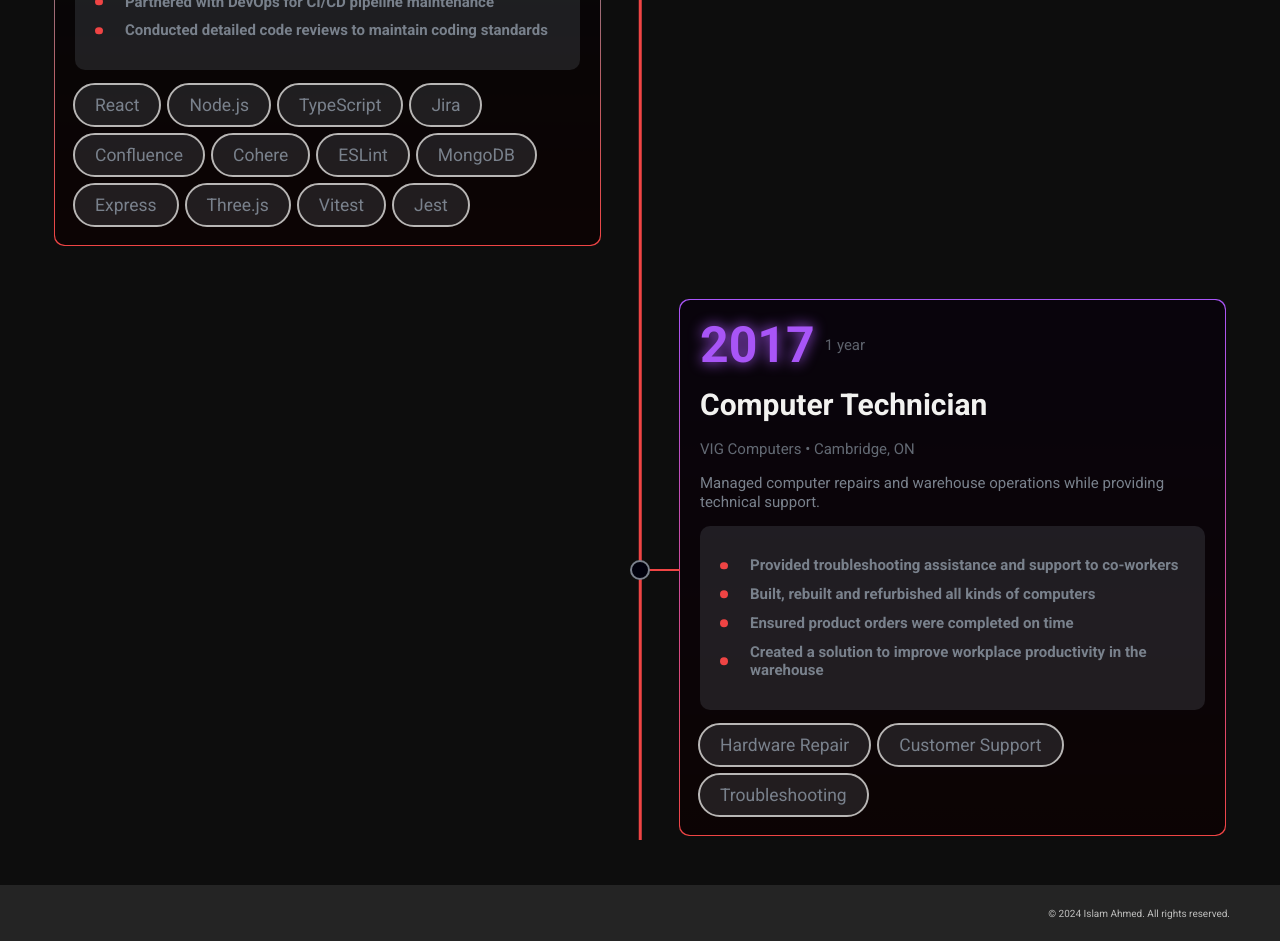
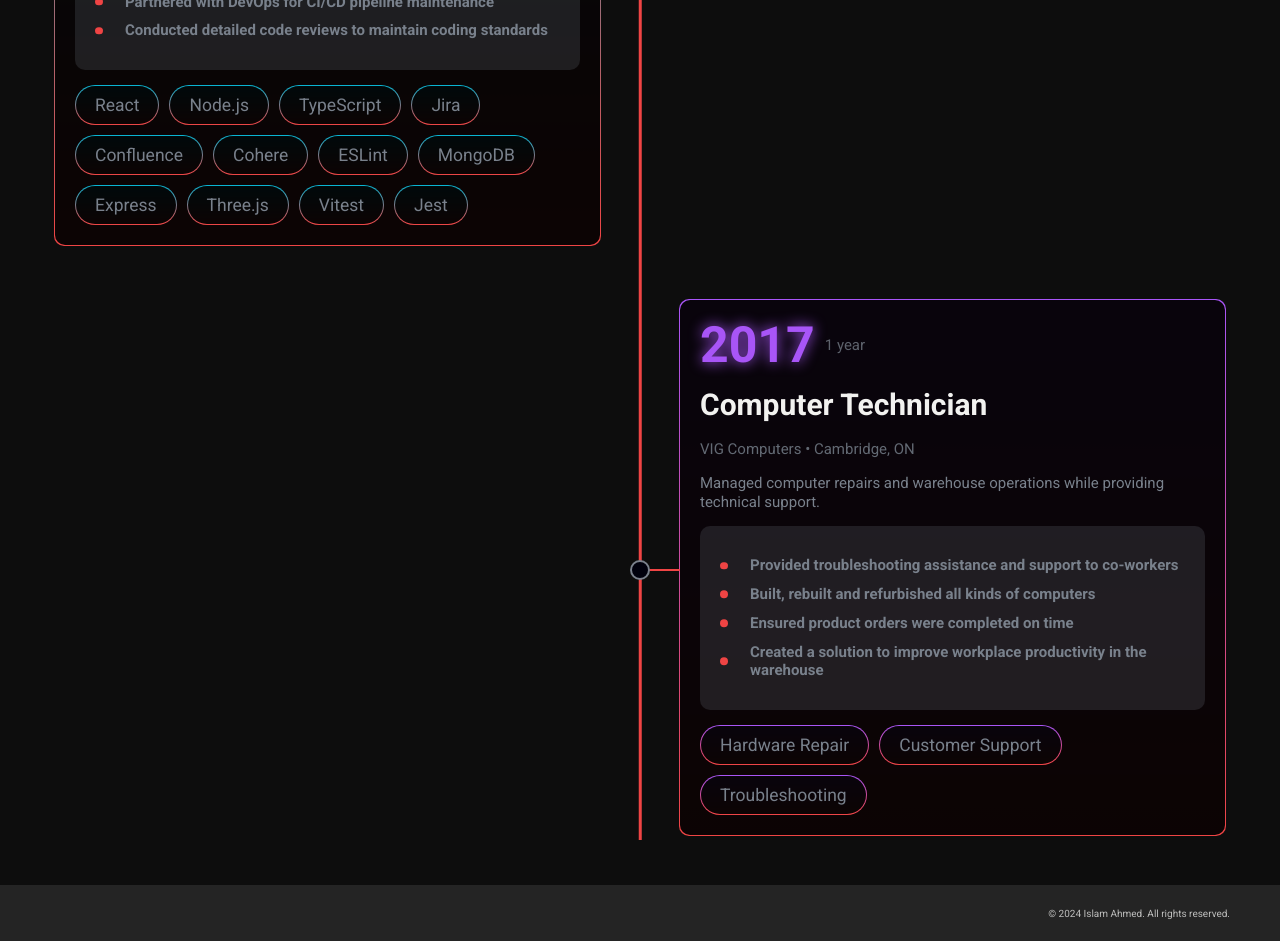
Before and after one commit to Babywise/islamahmed.ca, a React (Vite) app: page / in a window 1280 px wide. Shown: the part 1240-2181 px from the top of the page. Built offline with nearby package versions, Linux system fonts and the light colour scheme.

Commit message:
IA-78 added gradient border to tag buttons

```diff
--- a/src/components/timeline/Timeline.css
+++ b/src/components/timeline/Timeline.css
@@ -129,6 +129,25 @@
 
   .tag {
     @apply rounded-full px-4 py-1.5 text-sm;
-    @apply bg-general-40/20 text-general-40;
+    @apply text-general-40;
+    @apply outline-none hover:outline-none;
+    @apply relative isolate;
+
+    /* Border */
+    @apply before:absolute before:inset-0 before:-z-[1] before:rounded-full;
+    @apply before:p-[1px];
+
+    @apply after:absolute after:inset-[1px] after:-z-[1] after:rounded-full;
+    @apply after:bg-general-100/95;
+  }
+
+  .timeline-card#card-2024 .tag {
+    /* Border Color */
+    @apply before:bg-gradient-to-b before:from-cyan-500 before:to-red-500;
+  }
+
+  .timeline-card#card-2017 .tag {
+    /* Border Color */
+    @apply before:bg-gradient-to-b before:from-purple-500 before:to-red-500;
   }
 }
```
